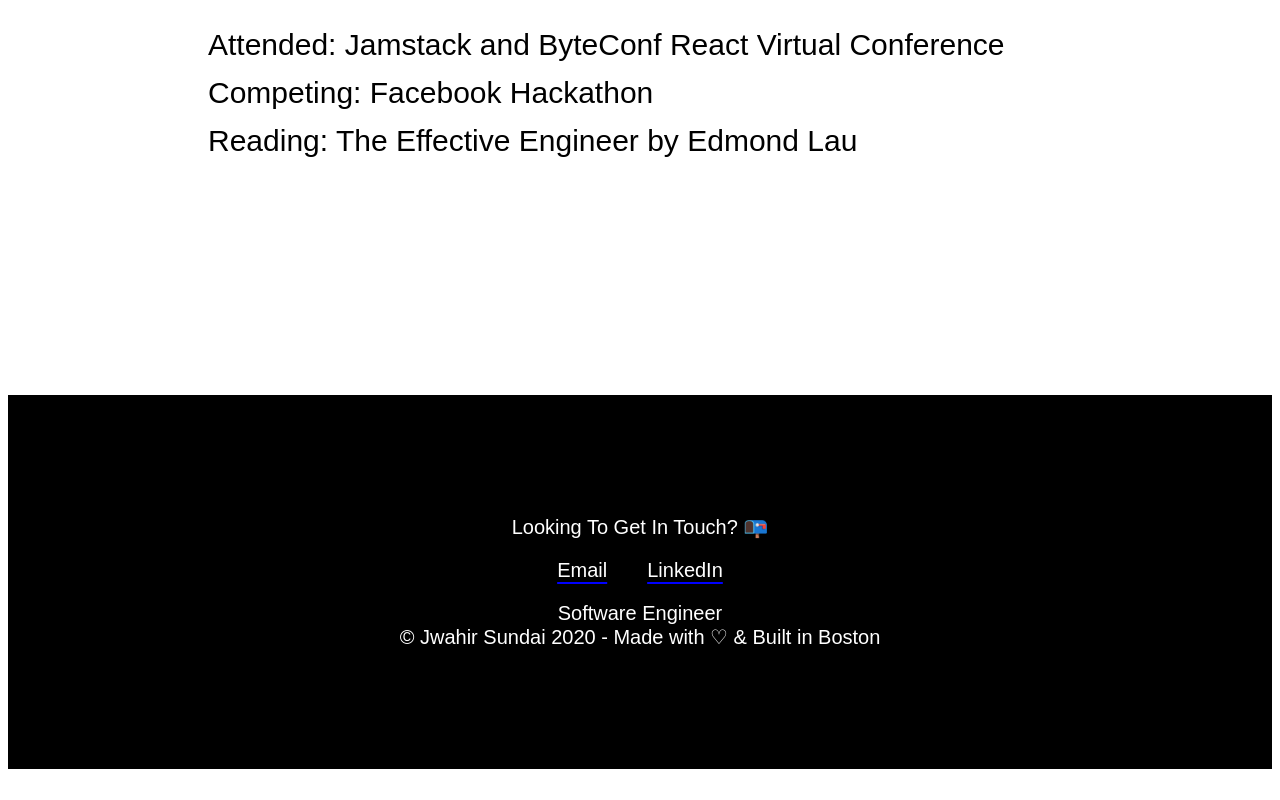
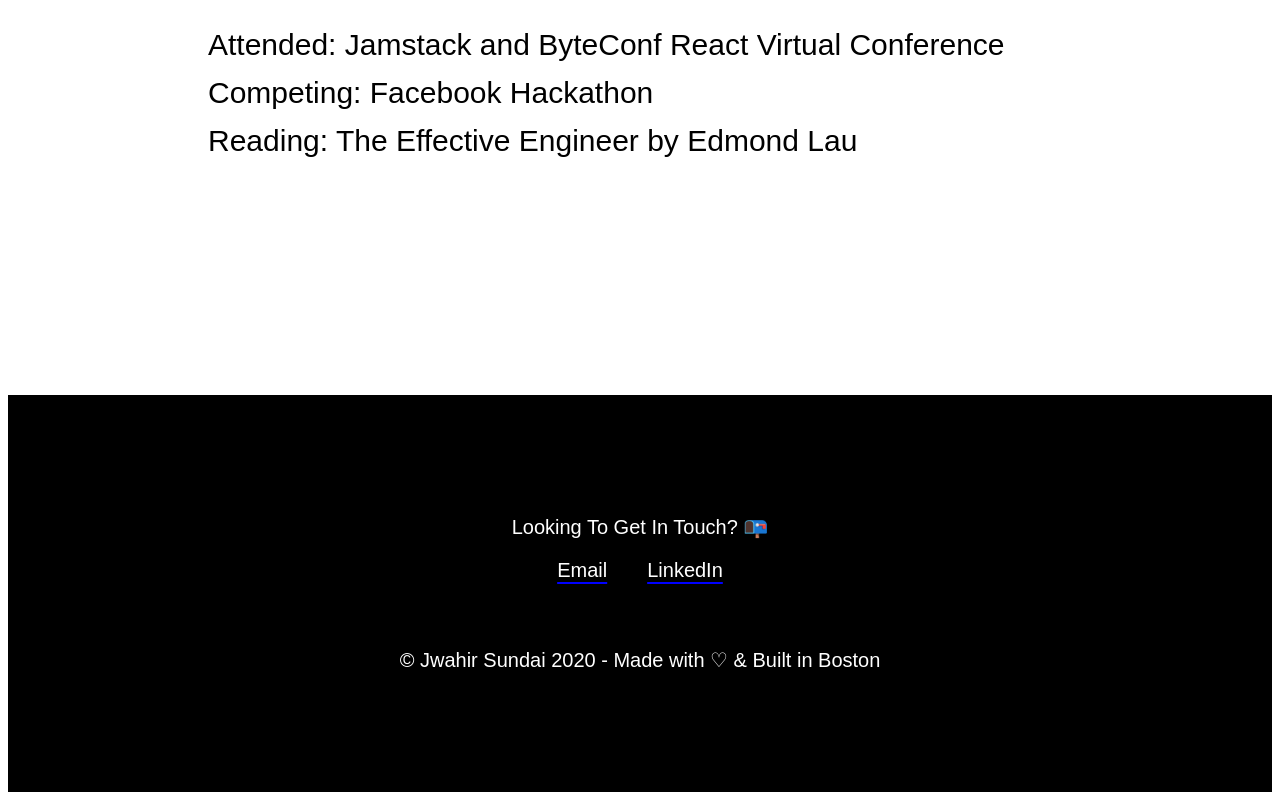
Before and after one commit to jsundai/vuedev-v1, a Vue app: page / in a window 1280 px wide. Shown: the part 3433-4233 px from the top of the page. Before the commit the page ends 4210 px from the top, so only its background shows below. Built offline with nearby package versions, Linux system fonts and the light colour scheme.

Commit message:
Update Footer.vue

```diff
--- a/src/components/Footer.vue
+++ b/src/components/Footer.vue
@@ -11,7 +11,8 @@
  <br>
 
 <p>
-Software Engineer<br>
+<br>
+<br>
 ©  Jwahir Sundai 2020 - Made with ♡ & Built in Boston
 
 </p>
```
